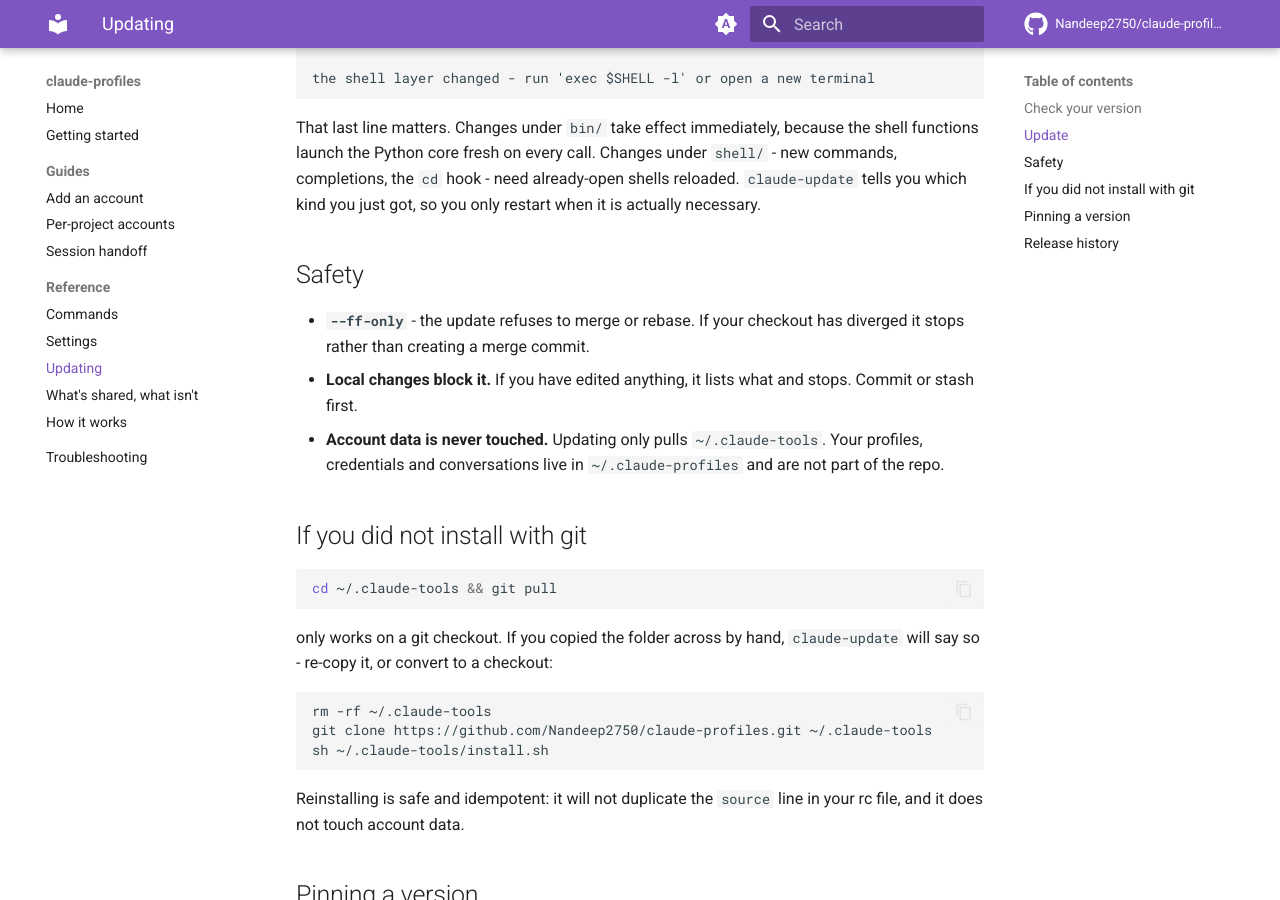
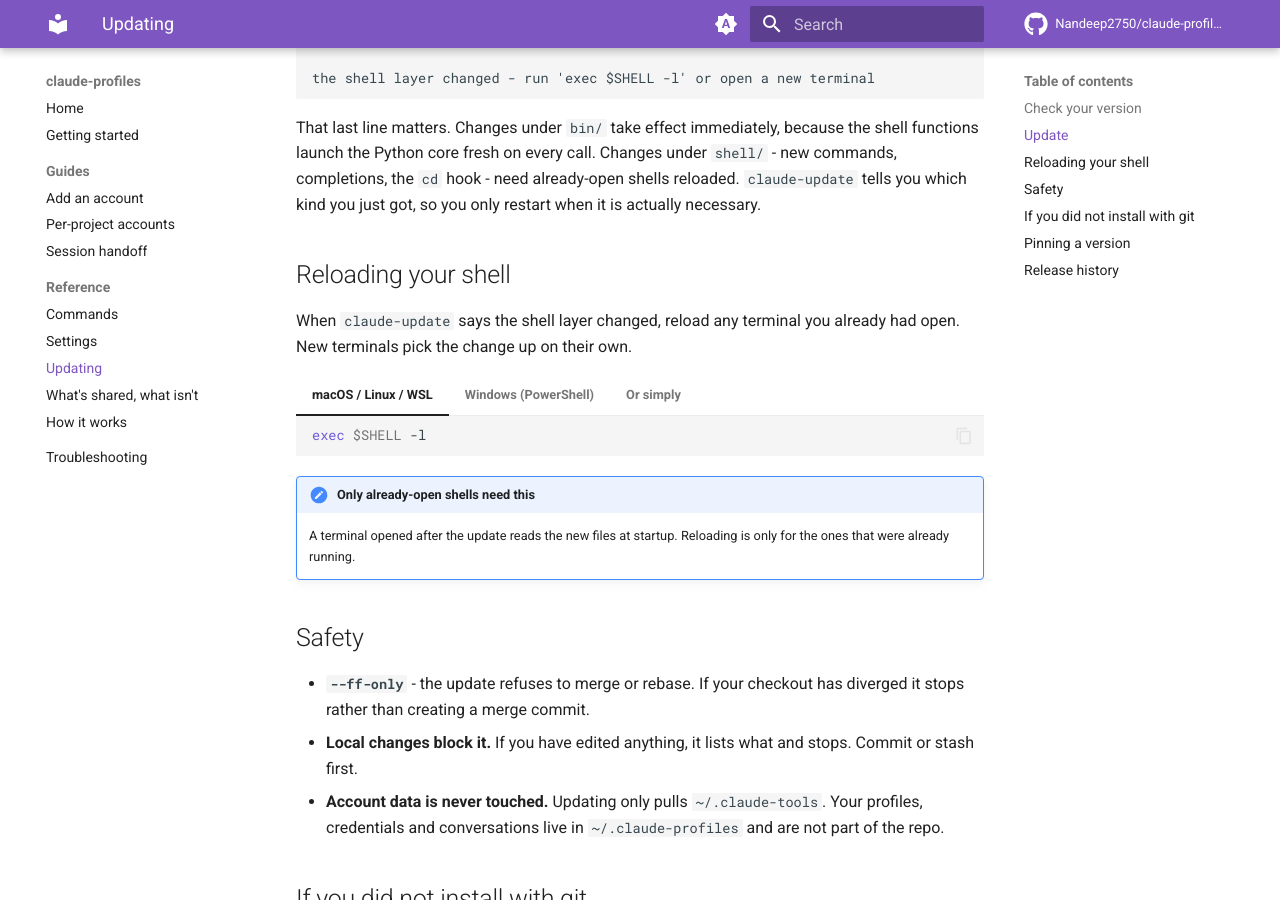
Before and after one commit to Nandeep2750/claude-profiles, an MkDocs documentation site: the page built from docs/updating.md, in a window 1280 px wide and 900 px high, scrolled down 935 px. Built offline with MkDocs 1.6.1 and Material for MkDocs 9.7.7, drawn with Linux system fonts in a browser that asks for light colours; comment, search, counter and statistics services are not loaded.

Commit message:
fix: reload advice was POSIX-only and buried
claude-update and six places in the docs told every user to run
`exec $SHELL -l`. That is not a PowerShell command, so Windows users -
who the installer and docs explicitly support - were given an
instruction that cannot work.

The message from claude-update is now platform-aware, and the docs give
the command per platform: exec $SHELL -l on macOS/Linux/WSL,
Import-Module -Force on PowerShell, or simply opening a new terminal.

Restarting the shell also only ever appeared inside a sample output
block on the Updating page, so it read as illustration rather than a
step someone should take. It now has its own section, with the note that
only already-open terminals need it - new ones read the new files at
startup.

````diff
--- a/docs/updating.md
+++ b/docs/updating.md
@@ -52,6 +52,34 @@
 reloaded. `claude-update` tells you which kind you just got, so you only restart
 when it is actually necessary.
 
+## Reloading your shell
+
+When `claude-update` says the shell layer changed, reload any terminal you
+already had open. New terminals pick the change up on their own.
+
+=== "macOS / Linux / WSL"
+
+    ```sh
+    exec $SHELL -l
+    ```
+
+=== "Windows (PowerShell)"
+
+    ```powershell
+    Import-Module "$HOME\.claude-tools\shell\ClaudeProfiles.psm1" -Force
+    ```
+
+    Or open a new PowerShell window.
+
+=== "Or simply"
+
+    Close the terminal and open a new one. Nothing is lost - profiles,
+    credentials and conversations all live outside the shell.
+
+!!! note "Only already-open shells need this"
+    A terminal opened after the update reads the new files at startup. Reloading
+    is only for the ones that were already running.
+
 ## Safety
 
 - **`--ff-only`** - the update refuses to merge or rebase. If your checkout has
````
Also changed, not shown: CHANGELOG.md (+14 -0 lines), README.md (+1 -1 lines), docs/getting-started.md (+14 -4 lines), docs/index.md (+1 -1 lines), docs/troubleshooting.md (+1 -1 lines), 1 other file.
